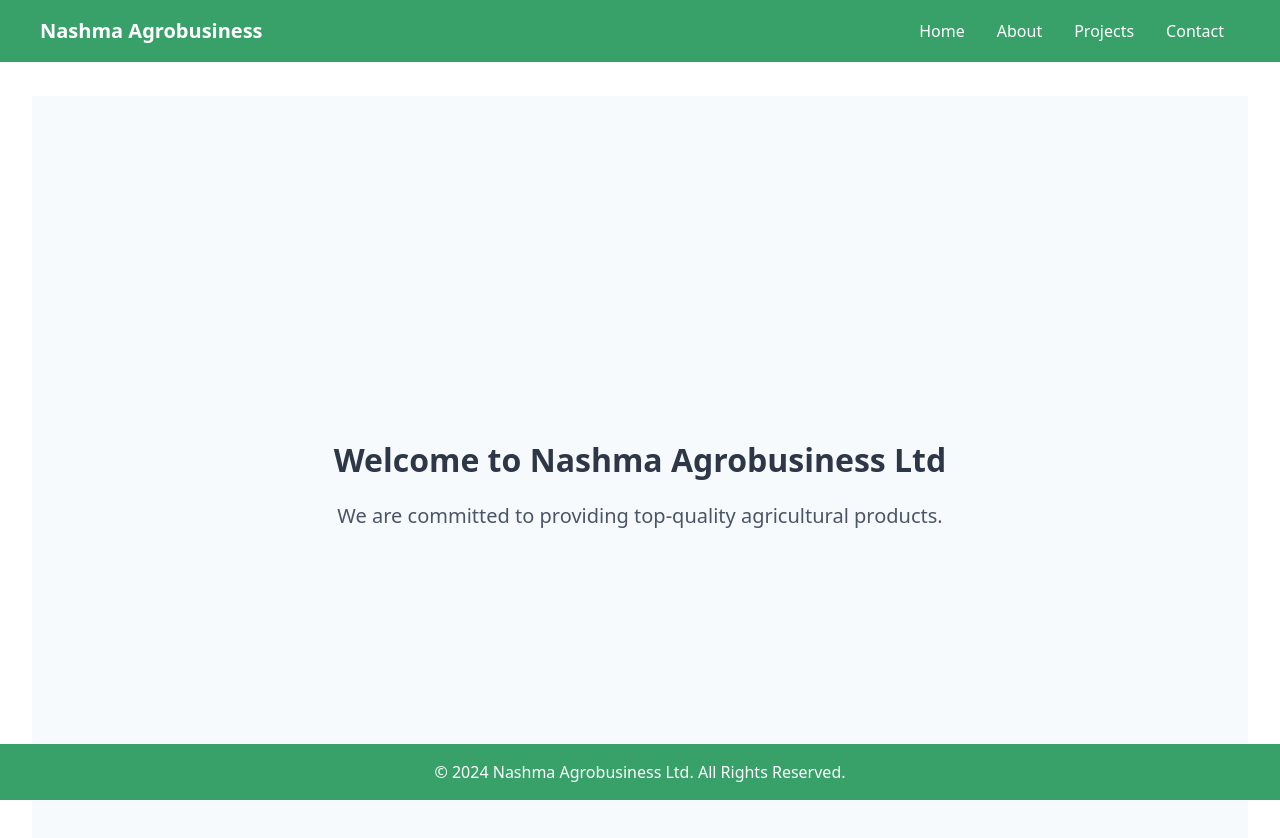
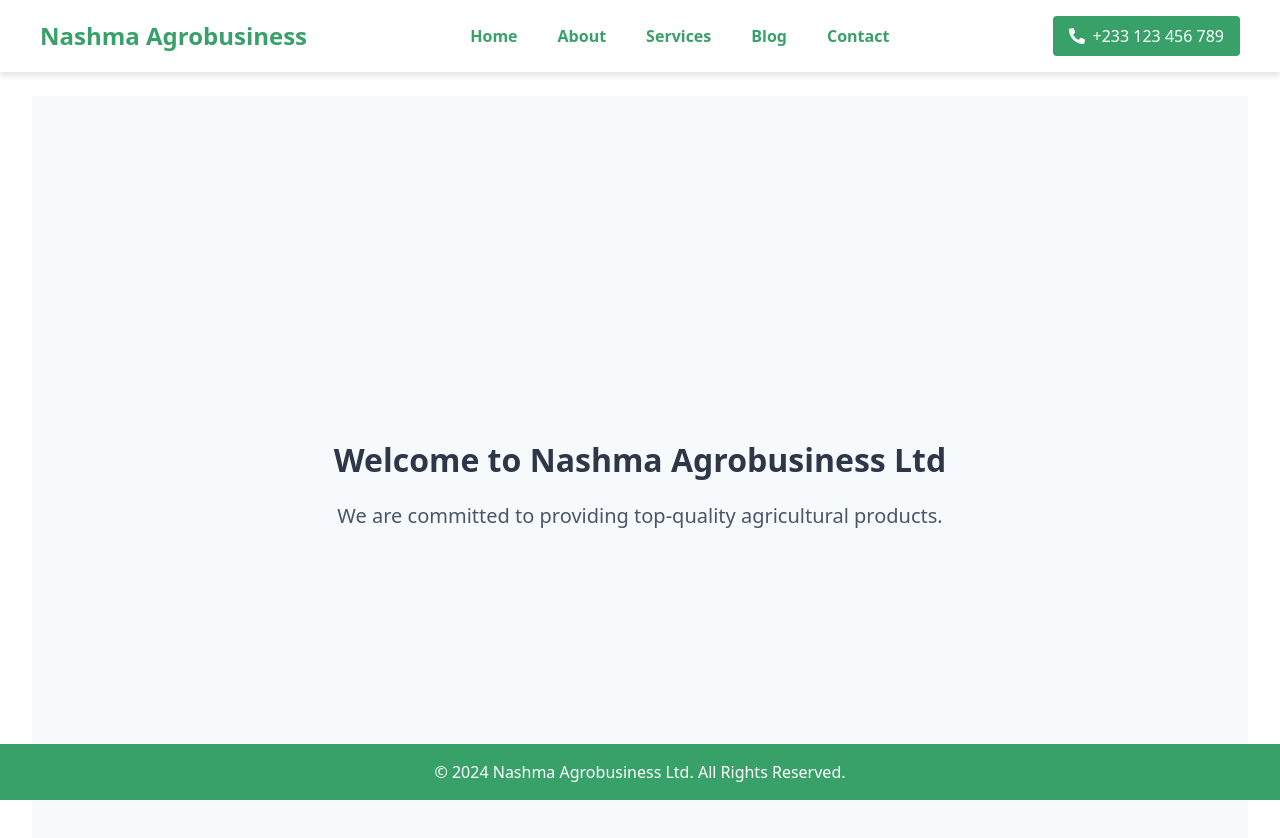
Before and after one commit to felix-atoma/nashma-agrobusiness, a React (Vite) app: page / in a window 1280 px wide. Shown: the top 838 px of the page. Built offline with nearby package versions, Linux system fonts and the light colour scheme.

Commit message:
navbar decoration

```diff
--- a/package.json
+++ b/package.json
@@ -14,6 +14,7 @@
     "postcss": "^8.4.49",
     "react": "^18.3.1",
     "react-dom": "^18.3.1",
+    "react-icons": "^5.3.0",
     "react-router-dom": "^6.28.0",
     "tailwindcss": "^3.4.15"
   },
--- a/src/components/Navbar.jsx
+++ b/src/components/Navbar.jsx
@@ -1,95 +1,95 @@
-import { Link } from 'react-router-dom';
+import { Link } from "react-router-dom";
+import { FaPhoneAlt } from "react-icons/fa";
 
 const Navbar = () => {
   const navStyle = {
-    backgroundColor: '#38a169', // Tailwind's bg-green-500
-    color: 'white',
-    padding: '1rem',
-    display: 'flex',
-    flexDirection: 'column',
-    alignItems: 'center',
-    width: '100%',
+    backgroundColor: "white",
+    color: "#38a169", // Tailwind's green-500
+    padding: "1rem",
+    boxShadow: "0px 4px 6px rgba(0, 0, 0, 0.1)",
+    width: "100%",
   };
 
   const containerStyle = {
-    maxWidth: '1200px', // Tailwind's container class
-    margin: '0 auto',
-    display: 'flex',
-    justifyContent: 'space-between',
-    alignItems: 'center',
-    width: '100%',
-    flexWrap: 'wrap', // To make it responsive and wrap items
-  };
-
-  const h1Style = {
-    fontWeight: 'bold',
-    fontSize: '1.25rem', // Tailwind's text-xl
-    margin: '0',
+    maxWidth: "1200px",
+    margin: "0 auto",
+    display: "flex",
+    justifyContent: "space-between",
+    alignItems: "center",
+    flexWrap: "wrap",
   };
 
   const ulStyle = {
-    display: 'flex',
-    listStyleType: 'none',
-    padding: '0',
-    margin: '0',
-    flexWrap: 'wrap', // Wrap links in smaller screens
-    justifyContent: 'space-between',
-    gap: '1rem',
-  };
-
-  const liStyle = {
-    marginRight: '1rem', // Tailwind's space-x-4
+    display: "flex",
+    listStyleType: "none",
+    padding: "0",
+    margin: "0",
+    gap: "2.5rem", // Increased spacing between links
+    alignItems: "center",
   };
 
   const linkStyle = {
-    color: 'white',
-    textDecoration: 'none',
-    transition: 'color 0.3s',
+    color: "#38a169",
+    textDecoration: "none",
+    fontWeight: "bold",
+    position: "relative",
+    padding: "0.5rem 0", // Adds space around the link
   };
 
-  const hoverStyle = {
-    color: '#fbbf24', // Tailwind's hover:text-yellow-300
+  const linkHoverBarStyle = {
+    position: "absolute",
+    bottom: "-5px",
+    right: "0",
+    height: "3px",
+    backgroundColor: "#38a169",
+    width: "0%",
+    transition: "width 0.3s ease-in-out",
   };
 
-  const mediaQueryStyle = `
-    @media (max-width: 768px) {
-      .navbar-container {
-        flex-direction: column;
-        align-items: center;
-      }
-      .navbar-list {
-        flex-direction: column;
-        align-items: center;
-      }
-      .navbar-item {
-        margin-bottom: 1rem;
-      }
-    }
-  `;
+  const phoneContainerStyle = {
+    display: "flex",
+    alignItems: "center",
+    gap: "0.5rem",
+    backgroundColor: "#38a169",
+    padding: "0.5rem 1rem",
+    borderRadius: "4px",
+    color: "white",
+  };
 
   return (
-    <>
-      <style>{mediaQueryStyle}</style>
-      <nav style={navStyle}>
-        <div style={containerStyle} className="navbar-container">
-          <h1 style={h1Style}>Nashma Agrobusiness</h1>
-          <ul style={ulStyle} className="navbar-list">
-            <li style={liStyle} className="navbar-item">
-              <Link to="/" style={linkStyle} onMouseOver={(e) => e.target.style.color = hoverStyle.color} onMouseOut={(e) => e.target.style.color = linkStyle.color}>Home</Link>
+    <nav style={navStyle}>
+      <div style={containerStyle}>
+        <h1 style={{ fontWeight: "bold", fontSize: "1.5rem", color: "#38a169" }}>
+          Nashma Agrobusiness
+        </h1>
+        <ul style={ulStyle}>
+          {["Home", "About", "Services", "Blog", "Contact"].map((text, index) => (
+            <li key={index} style={{ position: "relative" }}>
+              <Link
+                to={`/${text.toLowerCase()}`}
+                style={linkStyle}
+                onMouseEnter={(e) =>
+                  (e.target.querySelector(".hover-bar").style.width = "100%")
+                }
+                onMouseLeave={(e) =>
+                  (e.target.querySelector(".hover-bar").style.width = "0%")
+                }
+              >
+                {text}
+                <span
+                  className="hover-bar"
+                  style={linkHoverBarStyle}
+                ></span>
+              </Link>
             </li>
-            <li style={liStyle} className="navbar-item">
-              <Link to="/about" style={linkStyle} onMouseOver={(e) => e.target.style.color = hoverStyle.color} onMouseOut={(e) => e.target.style.color = linkStyle.color}>About</Link>
-            </li>
-            <li style={liStyle} className="navbar-item">
-              <Link to="/projects" style={linkStyle} onMouseOver={(e) => e.target.style.color = hoverStyle.color} onMouseOut={(e) => e.target.style.color = linkStyle.color}>Projects</Link>
-            </li>
-            <li style={liStyle} className="navbar-item">
-              <Link to="/contact" style={linkStyle} onMouseOver={(e) => e.target.style.color = hoverStyle.color} onMouseOut={(e) => e.target.style.color = linkStyle.color}>Contact</Link>
-            </li>
-          </ul>
+          ))}
+        </ul>
+        <div style={phoneContainerStyle}>
+          <FaPhoneAlt />
+          <span>+233 123 456 789</span>
         </div>
-      </nav>
-    </>
+      </div>
+    </nav>
   );
 };
 
```
Also changed, not shown: 1 other file (tests, documents, lock files or other folders).
